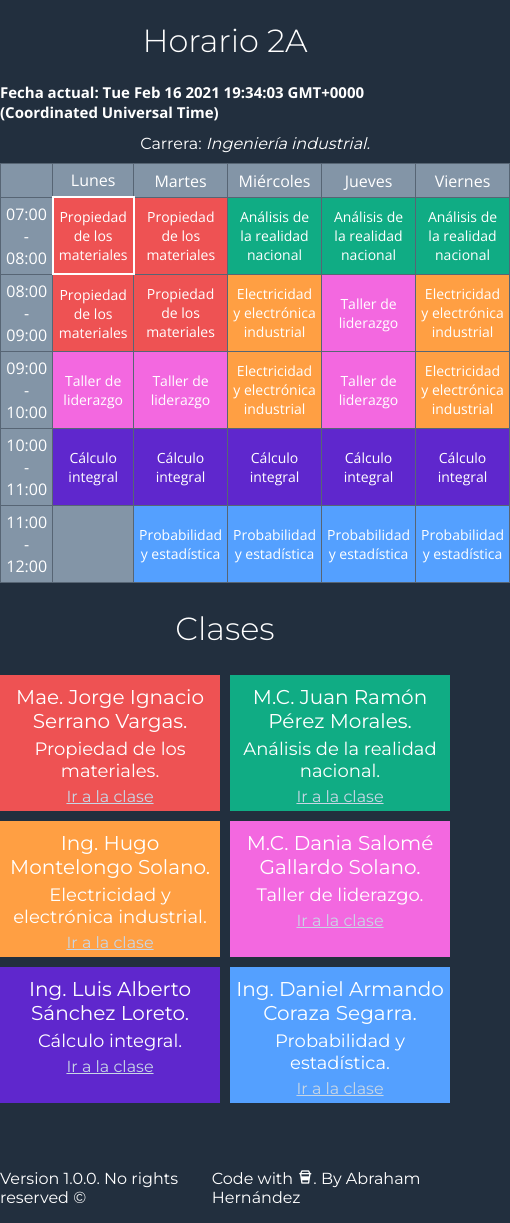
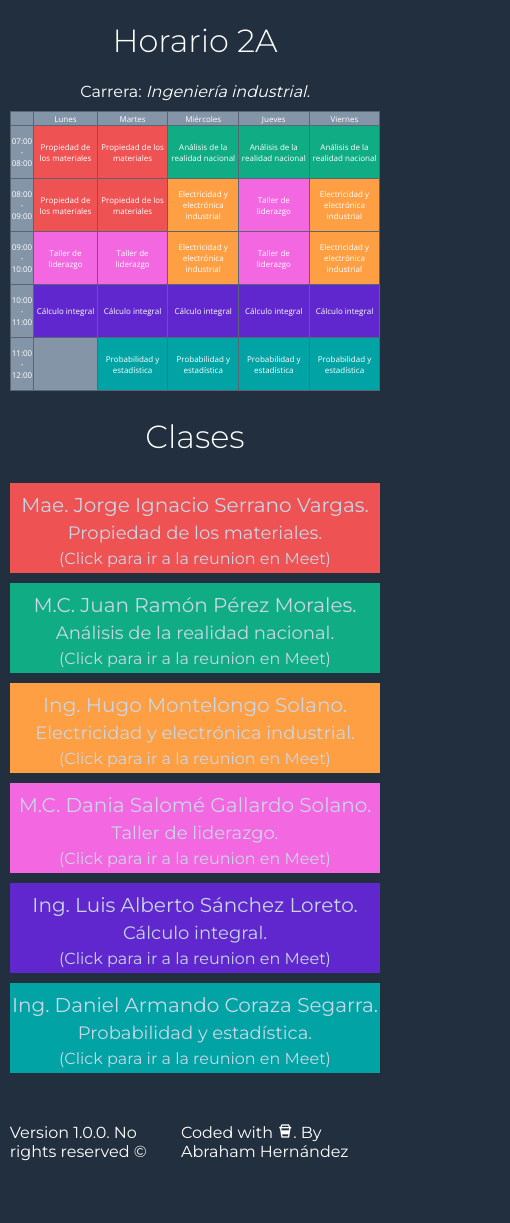
Before and after one commit to abrahamjosue/class-schedule, a plain HTML site: page index.html in a window 390 px wide. Shown: the whole page, 510 px wide, since content can reach past the window. After the commit the page ends 1161 px from the top, so only its background shows below. Drawn offline with nearby package versions, Linux system fonts and the light colour scheme.

Commit message:
changes to main page, media query

```diff
--- a/index.html
+++ b/index.html
@@ -15,21 +15,20 @@
 <body>
     <div class="container">
         <h1 class="title">Horario 2A</h1>
-        <h2>Fecha actual: <span id="span-date"></span></h2>
         <table class="border">
             <caption class="career-name">Carrera: <i>Ingeniería industrial.</i></caption>
             <thead class="table-head">
-                <th class="border theaders time-column"></th>
-                <th class="border theaders day-column">Lunes</th>
-                <th class="border theaders day-column">Martes</th>
-                <th class="border theaders day-column">Miércoles</th>
-                <th class="border theaders day-column">Jueves</th>
-                <th class="border theaders day-column">Viernes</th>
+                <th id="time-column" class="border theaders time-column"></th>
+                <th id="monday" class="border theaders day-column">Lunes</th>
+                <th id="tuesday" class="border theaders day-column">Martes</th>
+                <th id="wednesday" class="border theaders day-column">Miércoles</th>
+                <th id="thursday" class="border theaders day-column">Jueves</th>
+                <th id="friday" class="border theaders day-column">Viernes</th>
             </thead>
             <tbody>
                 <tr>
                     <td class="border theaders"><time>07:00 - 08:00</time></td>
-                    <td class="border class1 active">Propiedad de los materiales</td>
+                    <td class="border class1">Propiedad de los materiales</td>
                     <td class="border class1">Propiedad de los materiales</td>
                     <td class="border class2">Análisis de la realidad nacional</td>
                     <td class="border class2">Análisis de la realidad nacional</td>
@@ -72,41 +71,53 @@
         <h2 class="references-title">Clases</h2>
         <div class="grid classes-container">
             <div class="teacher1 info-container">
+                <a href="#" target="_blank" class="meet-link">
                     <h3 class="teacher-name">Mae. Jorge Ignacio Serrano Vargas.</h3>
                     <h3 class="class-name">Propiedad de los materiales.</h3>
-                <a href="#" target="_blank" class="meet-link">Ir a la clase</a>
+                    <p>(Click para ir a la reunion en Meet)</p>
+                </a>
             </div>
             <div class="teacher2 info-container">
+                <a href="#" target="_blank" class="meet-link">
                     <h3 class="teacher-name">M.C. Juan Ramón Pérez Morales.</h3>
                     <h3 class="class-name">Análisis de la realidad nacional.</h3>
-                <a href="https://meet.google.com/lookup/g3rbu7n6lk" target="_blank" class="meet-link">Ir a la clase</a>
+                    <p>(Click para ir a la reunion en Meet)</p>
+                </a>
             </div>
             <div class="teacher3 info-container">
+                <a href="#" target="_blank" class="meet-link">
                     <h3 class="teacher-name">Ing. Hugo Montelongo Solano.</h3>
                     <h3 class="class-name">Electricidad y electrónica industrial.</h3>
-                <a href="#" target="_blank" class="meet-link">Ir a la clase</a>
+                    <p>(Click para ir a la reunion en Meet)</p>
+                </a>
             </div>
             <div class="teacher4 info-container">
+                <a href="#" target="_blank" class="meet-link">
                     <h3 class="teacher-name">M.C. Dania Salomé Gallardo Solano.</h3>
                     <h3 class="class-name">Taller de liderazgo.</h3>
-                <a href="#" target="_blank" class="meet-link">Ir a la clase</a>
+                    <p>(Click para ir a la reunion en Meet)</p>
+                </a>
             </div>
             <div class="teacher5 info-container">
+                <a href="#" target="_blank" class="meet-link">
                     <h3 class="teacher-name">Ing. Luis Alberto Sánchez Loreto.</h3>
                     <h3 class="class-name">Cálculo integral.</h3>
-                <a href="#" target="_blank" class="meet-link">Ir a la clase</a>
+                    <p>(Click para ir a la reunion en Meet)</p>
+                </a>
             </div>
             <div class="teacher6 info-container">
+                <a href="#" target="_blank" class="meet-link">
                     <h3 class="teacher-name">Ing. Daniel Armando Coraza Segarra.</h3>
                     <h3 class="class-name">Probabilidad y estadística.</h3>
-                <a href="#" target="_blank" class="meet-link">Ir a la clase</a>
+                    <p>(Click para ir a la reunion en Meet)</p>
+                </a>
             </div>
         </div>
     </div>
     <footer class="site-footer">
         <div class="container flex footer-credits">
             <p>Version 1.0.0. No rights reserved &copy;</p>
-            <p>Code with <i class='bx bx-coffee-togo'></i>. By Abraham Hernández</p>
+            <p>Coded with <i class='bx bx-coffee-togo'></i>. By Abraham Hernández</p>
         </div>
     </footer>
     <script src="script.js"></script>
--- a/script.js
+++ b/script.js
@@ -1,3 +1,3 @@
 let date = new Date();
-let write = document.getElementById("span-date");
-write.innerHTML = String(date);
+let day = date.getDay();
+let hour = date.getHours();
--- a/style.css
+++ b/style.css
@@ -6,7 +6,7 @@
     --class3-color: #ff9f43;
     --class4-color: #f368e0;
     --class5-color: #5f27cd;
-    --class6-color: #54a0ff;
+    --class6-color: #01a3a4;
     --doc-color: #fff;
     --title-font: 'Montserrat', sans-serif;
     --doc-font: 'Open Sans', sans-serif;
@@ -31,13 +31,23 @@ body {
 }
 
 td {
-    font-size: 1.4rem;
+    font-size: 1.6rem;
     text-align: center;
     height: 5rem; /* Cells height */
 }
 
+@media (max-width: 568px) {
+    td {
+        font-size: 0.8rem;
+    }
+}
+
 table {
     width: 100%;
+}
+
+p {
+    margin: 0;
 }
 
 /* Utilities */
@@ -49,7 +59,7 @@ table {
 
 @media (max-width: 568px) {
     .container {
-        width: 45rem;
+        width: 95%;
     }
 }
 
@@ -64,12 +74,12 @@ table {
 /* Class Schedule */
 
 .time-column {
-    min-width: 10rem; /* Cells height */
+    max-width: 10rem;
 }
 
 @media (max-width: 568px) {
     .time-column {
-        min-width: 3rem;
+        min-width: 2rem;
     }
 }
 
@@ -94,16 +104,22 @@ table {
 }
 
 .theaders {
-    font-size: 1.6rem;
+    font-size: 1.8rem;
     font-weight: 400;
     background-color: var(--thead-color);
+}
+
+@media (max-width: 568px) {
+    .theaders {
+        font-size: 0.8rem;
+    }
 }
 
 .border {
     border: 1px solid #576574;
     border-collapse: collapse;
-    padding: 0.5rem;
 }
+
 
 .class1, .teacher1 {
     background-color: var(--class1-color);
@@ -129,11 +145,6 @@ table {
     background-color: var(--class6-color);
 }
 
-.active {
-    border-color: var(--doc-color);
-    border-width: 2px;
-
-}
 
 
 /* Teachers and links reference */
@@ -143,6 +154,13 @@ table {
     column-gap: 1rem;
     row-gap: 1rem;
 }
+
+@media (max-width: 568px) {
+    .classes-container {
+        grid-template-columns: repeat(1, 1fr);
+    }
+}
+
 
 .teacher-name, .class-name, .meet-link {
     margin: 0.5rem 0;
@@ -166,6 +184,7 @@ table {
 .meet-link {
     font-size: 1.6rem;
     color: var(--link-color);
+    text-decoration: none;
 }
 
 
```
Lines whose indentation alone changed are shown as unchanged.
